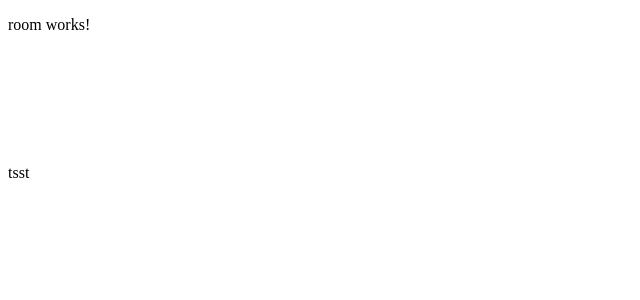
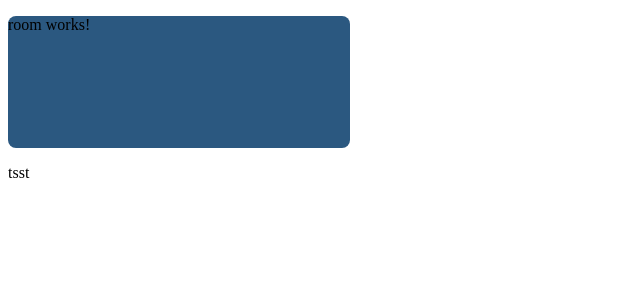
Before and after one commit to tony2tones/company-manager, an Angular app: page / in a window 1280 px wide. Shown: the top 300 px of the page, without its empty margins (0-640 px from the left). Built offline with nearby package versions, Linux system fonts and the light colour scheme.

Commit message:
early day work, added firebase

```diff
--- a/src/app/components/rooms/room/room.component.css
+++ b/src/app/components/rooms/room/room.component.css
@@ -3,6 +3,8 @@
   height: 132px;
   top: -817px;
   left: -2747px;
+  border-radius: 8px;
+  background: rgb(43, 88, 128);
   /* radius: 8px; */
   /* blend: Pass through; */
 }
```
